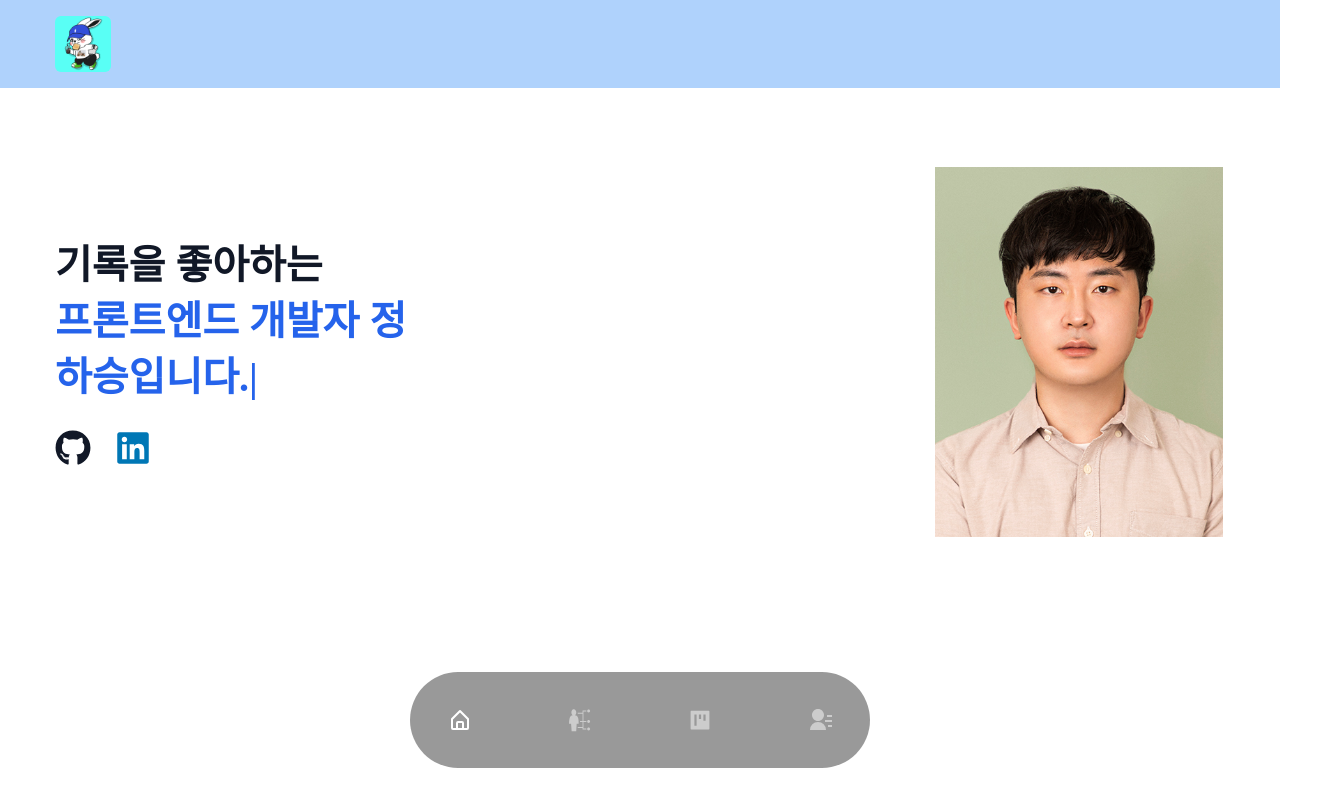
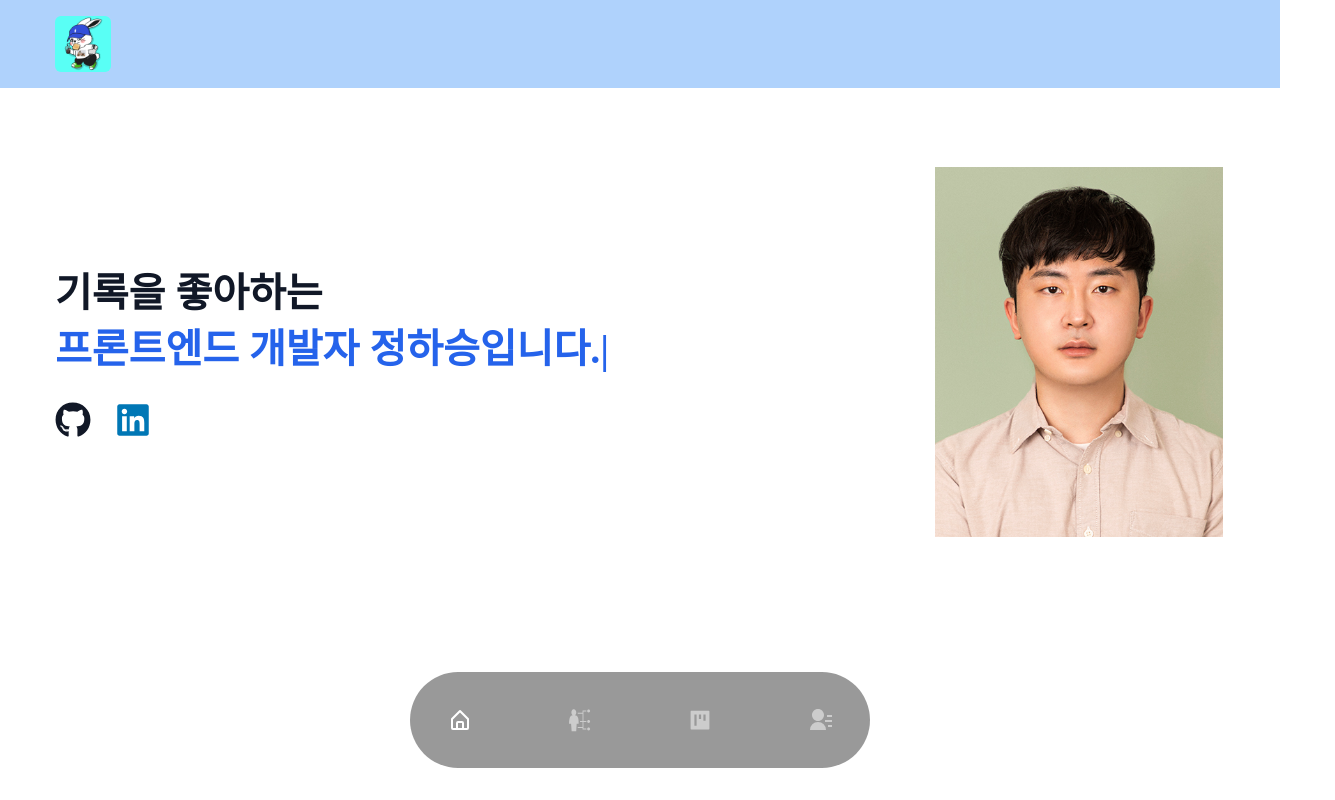
Before and after one commit to HA-SEUNG-JEONG/react-portfolio, a React (Create React App) app: page / in a window 1280 px wide. Shown: the top 800 px of the page, 1335 px wide, since content can reach past the window. Built offline with nearby package versions, Linux system fonts and the light colour scheme.

Commit message:
Style : 소개 문구 width 추가

```diff
--- a/src/components/TypingIntroduction.tsx
+++ b/src/components/TypingIntroduction.tsx
@@ -2,6 +2,7 @@ import { TypeAnimation } from "react-type-animation";
 
 const TypingIntroduction = () => {
     return (
+        <div className="w-screen">
             <TypeAnimation
                 sequence={["프론트엔드 개발자 정하승입니다.", 2000]}
                 speed={10}
@@ -9,6 +10,7 @@ const TypingIntroduction = () => {
                 wrapper="span"
                 repeat={Infinity}
             />
+        </div>
     );
 };
 
```
Lines whose indentation alone changed are shown as unchanged.
